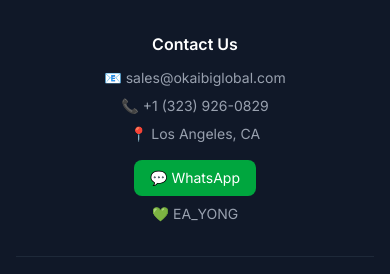
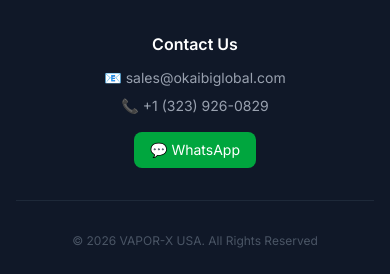
Before and after one commit to eokaibi-create/ecig-wholesale, a Next.js app: page / in a window 390 px wide. Shown: the part 2110-2384 px from the top of the page. Built offline with nearby package versions, Linux system fonts and the light colour scheme; no server answers; the database is empty.

Commit message:
fix: Footer 移除||默认值，只保留Email/Phone/WhatsApp + 修复隐藏功能

```diff
--- a/src/components/Footer.tsx
+++ b/src/components/Footer.tsx
@@ -7,11 +7,9 @@
 export default function Footer() {
   const { t, lang } = useLanguage()
   const [contact, setContact] = useState({
-    whatsapp: '+13239260829',
-    email: 'sales@okaibiglobal.com',
-    phone: '+1 (323) 926-0829',
-    address: 'Los Angeles, CA',
-    wechat: 'EA_YONG',
+    whatsapp: null as string | null,
+    email: null as string | null,
+    phone: null as string | null,
     siteName: 'VAPOR-X USA',
   })
 
@@ -20,14 +18,13 @@
     fetch('/api/contact')
       .then(res => res.json())
       .then(data => {
-        setContact({
-          whatsapp: data.whatsapp || '+13239260829',
-          email: data.email || 'sales@okaibiglobal.com',
-          phone: data.phone || '+1 (323) 926-0829',
-          address: data.address || 'Los Angeles, CA',
-          wechat: data.wechat || 'EA_YONG',
+        setContact(prev => ({
+          ...prev,
+          whatsapp: data.whatsapp,
+          email: data.email,
+          phone: data.phone,
           siteName: data.siteName || 'VAPOR-X USA',
-        })
+        }))
       })
       .catch(() => {})
   }, [])
@@ -68,17 +65,13 @@
             <div className="space-y-2 text-sm">
               {contact.email && <p>📧 {contact.email}</p>}
               {contact.phone && <p>📞 {contact.phone}</p>}
-              {contact.address && <p>📍 {contact.address}</p>}
               {contact.whatsapp && (
                 <a href={`https://wa.me/${whatsappNum}`} target="_blank" rel="noopener noreferrer"
                   className="inline-flex items-center mt-2 px-4 py-2 bg-green-600 hover:bg-green-700 text-white rounded-lg text-sm transition">
                   💬 {t('contact.whatsapp')}
                 </a>
               )}
-              {contact.wechat && (
-                <p>💚 {contact.wechat}</p>
-              )}
-              {!contact.email && !contact.phone && !contact.address && !contact.whatsapp && !contact.wechat && (
+              {!contact.email && !contact.phone && !contact.whatsapp && (
                 <div className="text-center py-4">
                   <p className="text-sm text-gray-500">🔒 {t('contact.contactHidden')}</p>
                   <Link href="/login" className="text-amber-400 hover:text-amber-300 text-xs mt-1 inline-block transition">
--- a/src/i18n/translations.ts
+++ b/src/i18n/translations.ts
@@ -94,7 +94,7 @@
   | 'product.inStock'
   | 'products.emptyDesc' | 'products.withBrand' | 'products.brandSeries'
   // 底部
-  | 'footer.siteDesc'
+  | 'footer.siteDesc' | 'footer.powered' | 'footer.rights' | 'footer.age' | 'footer.quickLinks'
   // 语言切换
   | 'header.switchToEn' | 'header.switchToZh' | 'header.langLabel'
   // 关于
@@ -103,6 +103,7 @@
   | 'brands.desc'
   // 联系
   | 'contact.placeholder' | 'contact.wechatDesc' | 'contact.replyHour' | 'contact.shippingText'
+  | 'contact.contactHidden' | 'contact.selectProduct'
   | 'contact.prefix' | 'contact.selectProduct' | 'contact.optional' | 'contact.contactHidden'
 export const translations: Record<Lang, Record<TranslationKey, string>> = {
   zh: {
```
